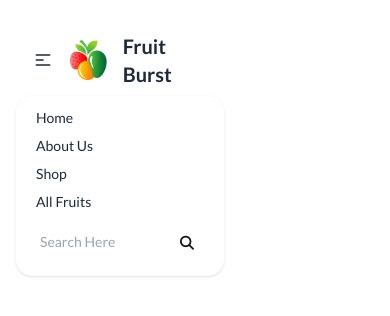
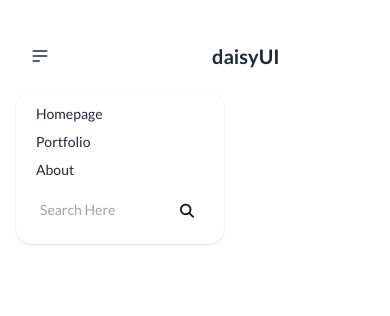
Before and after one commit to mihir-x/My-fruit-burst-assignment, a plain HTML site: page index.html in a window 390 px wide. Both pictures are taken after a click on the label 43 px from the left and 60 px from the top of the page. Drawn offline with nearby package versions, Linux system fonts and the light colour scheme.

Commit message:
added navbar

```diff
--- a/index.html
+++ b/index.html
@@ -25,7 +25,7 @@
     <header class="max-w-screen-lg mx-auto">
         <!-- navbar starts here -->
         <nav class="mt-4 md:mt-12">
-            <div class="navbar md:bg-[#F85559] md:rounded-full p-4">
+            <!-- <div class="navbar md:bg-[#F85559] md:rounded-full p-4">
                 <div class="navbar-start">
                     <div class="dropdown">
                         <label tabindex="0" class="btn btn-ghost lg:hidden">
@@ -70,6 +70,69 @@
                         <a href=""><i class="fa-solid fa-magnifying-glass absolute -top-2 -left-8 text-[#121212]"></i></a>
                     </div>
                 </div>
+            </div> -->
+
+
+            <div class="navbar  md:bg-[#F85559] md:rounded-full p-4">
+                <div class="navbar-start">
+                    <div class="dropdown md:hidden">
+                        <label tabindex="0" class="btn btn-ghost btn-circle">
+                            <svg xmlns="http://www.w3.org/2000/svg" class="h-5 w-5" fill="none" viewBox="0 0 24 24"
+                                stroke="currentColor">
+                                <path stroke-linecap="round" stroke-linejoin="round" stroke-width="2"
+                                    d="M4 6h16M4 12h16M4 18h7" />
+                            </svg>
+                        </label>
+                        <ul tabindex="0"
+                            class="menu menu-sm dropdown-content mt-3 z-[1] p-2 shadow bg-base-100 rounded-box w-52">
+                            <li><a>Homepage</a></li>
+                            <li><a>Portfolio</a></li>
+                            <li><a>About</a></li>
+                            <div class="flex">
+                                <input type="search" name="" id="" class="rounded-full md:w-52 md:h-7 p-4"
+                                    placeholder="Search Here">
+                                <div class="relative">
+                                    <a href=""><i class="fa-solid fa-magnifying-glass absolute top-5 -left-8 text-[#121212]"></i></a>
+                                </div>
+                            </div>
+                        </ul>
+                    </div>
+                    <div class="hidden lg:flex">
+                        <ul tabindex="0"
+                            class="menu menu-horizontal px-1 text-white">
+                            <li><a>Homepage</a></li>
+                            <li><a>Portfolio</a></li>
+                            <li><a>About</a></li>
+                        </ul>
+                    </div>
+                </div>
+                <div class="navbar-center">
+                    <a class="btn btn-ghost normal-case text-xl">daisyUI</a>
+                </div>
+                <div class="navbar-end hidden lg:flex">
+                    <!-- <button class="btn btn-ghost btn-circle">
+                        <svg xmlns="http://www.w3.org/2000/svg" class="h-5 w-5" fill="none" viewBox="0 0 24 24"
+                            stroke="currentColor">
+                            <path stroke-linecap="round" stroke-linejoin="round" stroke-width="2"
+                                d="M21 21l-6-6m2-5a7 7 0 11-14 0 7 7 0 0114 0z" />
+                        </svg>
+                    </button>
+                    <button class="btn btn-ghost btn-circle">
+                        <div class="indicator">
+                            <svg xmlns="http://www.w3.org/2000/svg" class="h-5 w-5" fill="none" viewBox="0 0 24 24"
+                                stroke="currentColor">
+                                <path stroke-linecap="round" stroke-linejoin="round" stroke-width="2"
+                                    d="M15 17h5l-1.405-1.405A2.032 2.032 0 0118 14.158V11a6.002 6.002 0 00-4-5.659V5a2 2 0 10-4 0v.341C7.67 6.165 6 8.388 6 11v3.159c0 .538-.214 1.055-.595 1.436L4 17h5m6 0v1a3 3 0 11-6 0v-1m6 0H9" />
+                            </svg>
+                            <span class="badge badge-xs badge-primary indicator-item"></span>
+                        </div>
+                    </button> -->
+                    <input type="search" name="" id="" class="rounded-full md:w-52 md:h-7 p-4"
+                        placeholder="Search Here">
+                    <div class="relative">
+                        <a href=""><i class="fa-solid fa-magnifying-glass absolute -top-2 -left-8 text-[#121212]"></i></a>
+                    </div>
+                </div>
             </div>
         </nav>
     </header>
```
